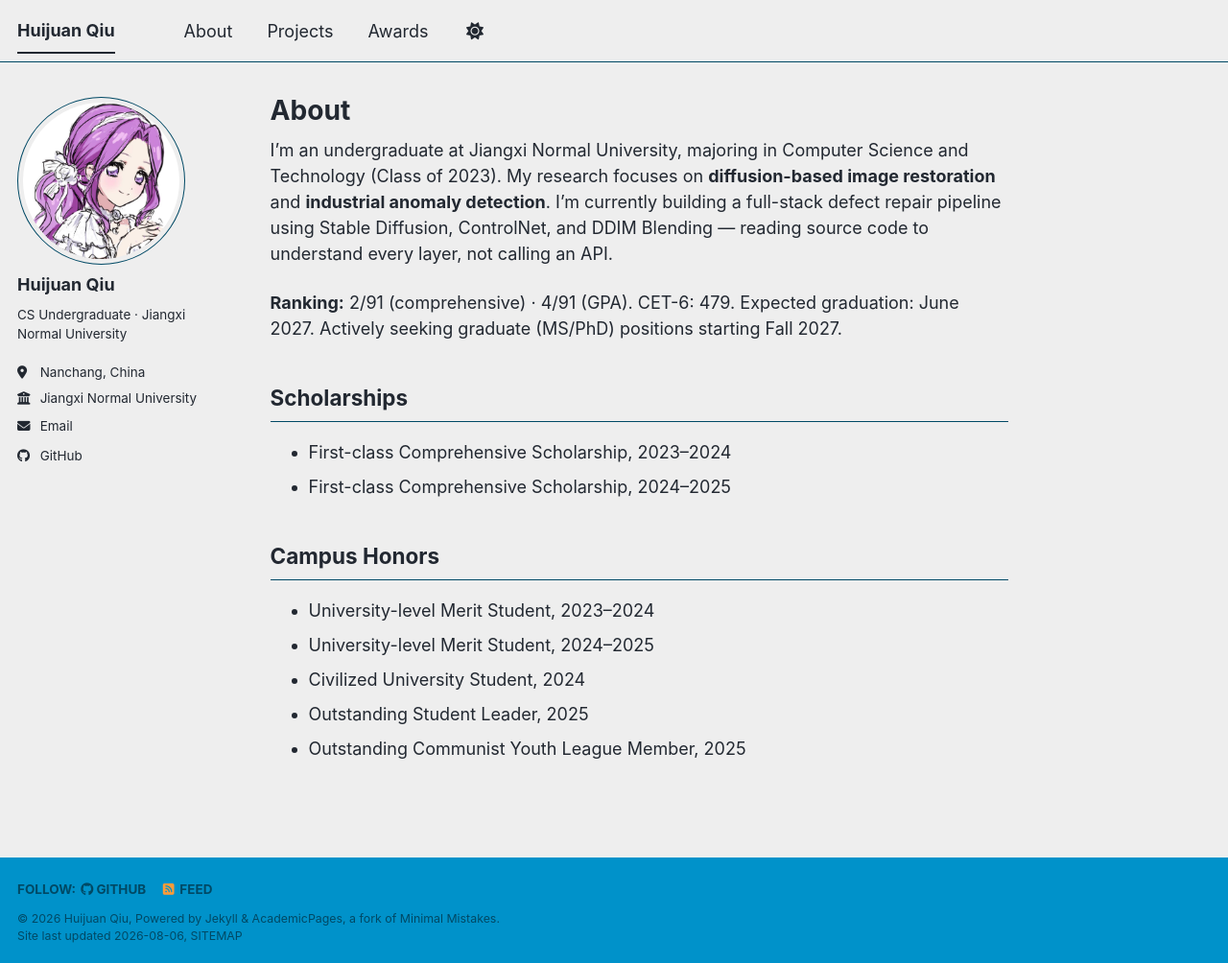
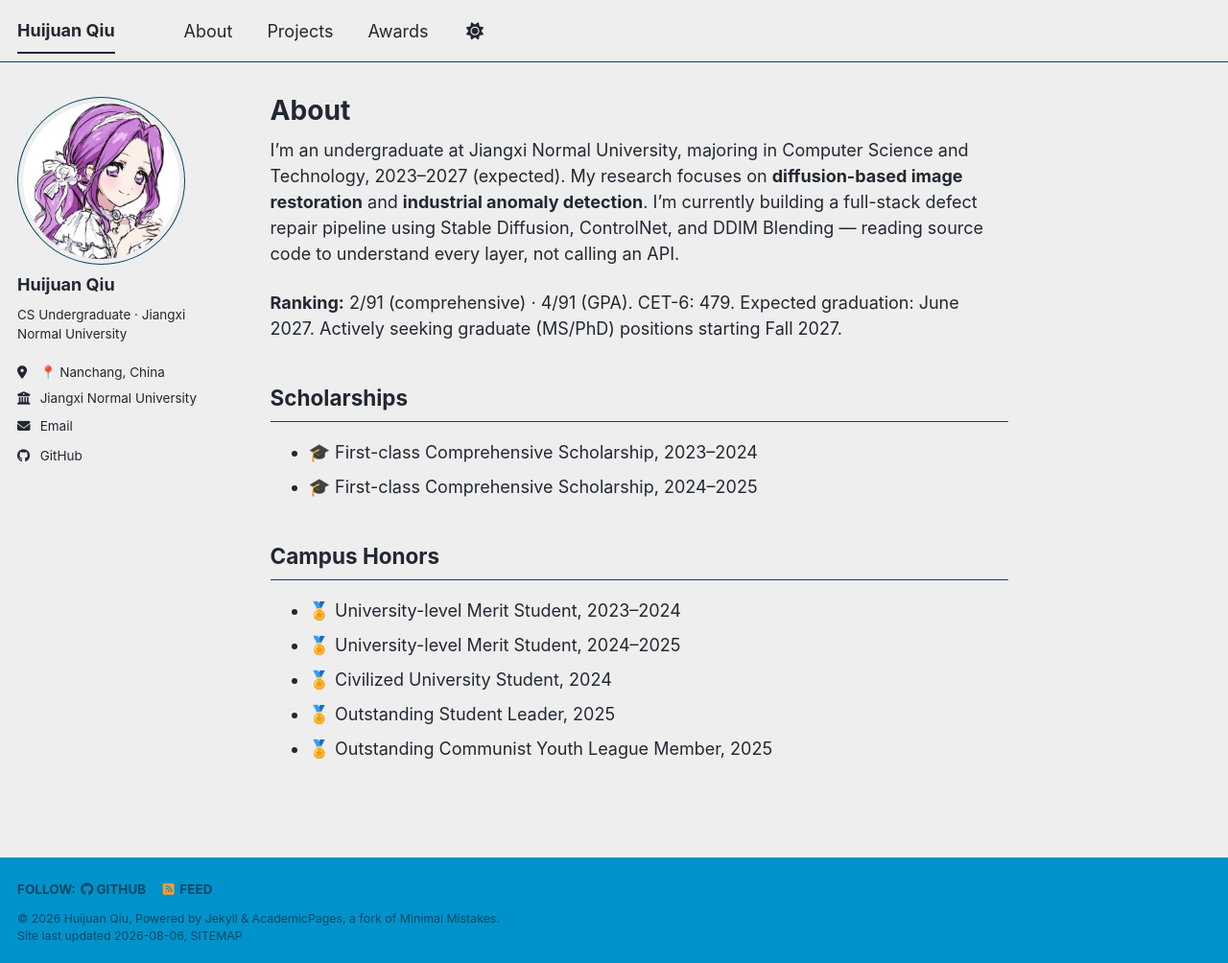
Before and after one commit to 11111XIMOLOKO/11111XIMOLOKO.github.io, a Jekyll site: the page built from _pages/about.md, in a window 1280 px wide and 1004 px high. Shown: the whole window at 96% size. Built offline with Jekyll 4.4.1, drawn with Linux system fonts in a browser that asks for light colours; a style sheet for code colours, icons or effects is not loaded.

Commit message:
About页添加emoji图标、侧边栏加📍✉️、修正Class of 2023表述

```diff
--- a/_config.yml
+++ b/_config.yml
@@ -26,10 +26,10 @@
   name             : "Huijuan Qiu"
   pronouns         : # example: "she/her"
   bio              : "CS Undergraduate · Jiangxi Normal University"
-  location         : "Nanchang, China"
+  location         : "📍 Nanchang, China"
   employer         : "Jiangxi Normal University"
   uri              : # URL
-  email            : "ximoloko54@gmail.com"
+  email            : "✉️ ximoloko54@gmail.com"
 
   # Academic websites
   academia         : # URL
--- a/_pages/about.md
+++ b/_pages/about.md
@@ -7,19 +7,19 @@
   - /about.html
 ---
 
-I'm an undergraduate at Jiangxi Normal University, majoring in Computer Science and Technology (Class of 2023). My research focuses on **diffusion-based image restoration** and **industrial anomaly detection**. I'm currently building a full-stack defect repair pipeline using Stable Diffusion, ControlNet, and DDIM Blending — reading source code to understand every layer, not calling an API.
+I'm an undergraduate at Jiangxi Normal University, majoring in Computer Science and Technology, 2023–2027 (expected). My research focuses on **diffusion-based image restoration** and **industrial anomaly detection**. I'm currently building a full-stack defect repair pipeline using Stable Diffusion, ControlNet, and DDIM Blending — reading source code to understand every layer, not calling an API.
 
 **Ranking:** 2/91 (comprehensive) · 4/91 (GPA). CET-6: 479. Expected graduation: June 2027. Actively seeking graduate (MS/PhD) positions starting Fall 2027.
 
 ## Scholarships
 
-* First-class Comprehensive Scholarship, 2023–2024
-* First-class Comprehensive Scholarship, 2024–2025
+* 🎓 First-class Comprehensive Scholarship, 2023–2024
+* 🎓 First-class Comprehensive Scholarship, 2024–2025
 
 ## Campus Honors
 
-* University-level Merit Student, 2023–2024
-* University-level Merit Student, 2024–2025
-* Civilized University Student, 2024
-* Outstanding Student Leader, 2025
-* Outstanding Communist Youth League Member, 2025
+* 🏅 University-level Merit Student, 2023–2024
+* 🏅 University-level Merit Student, 2024–2025
+* 🏅 Civilized University Student, 2024
+* 🏅 Outstanding Student Leader, 2025
+* 🏅 Outstanding Communist Youth League Member, 2025
```
